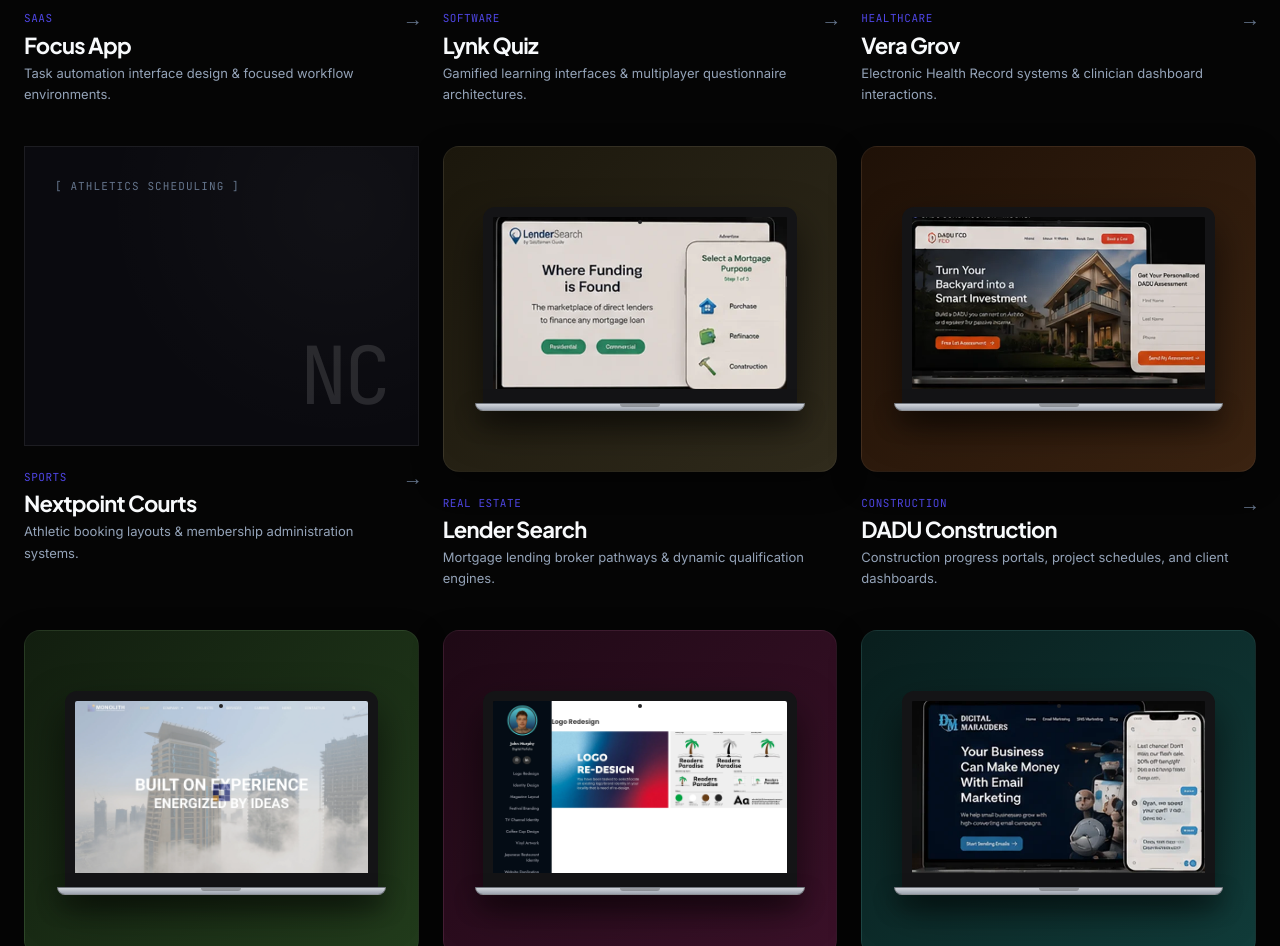
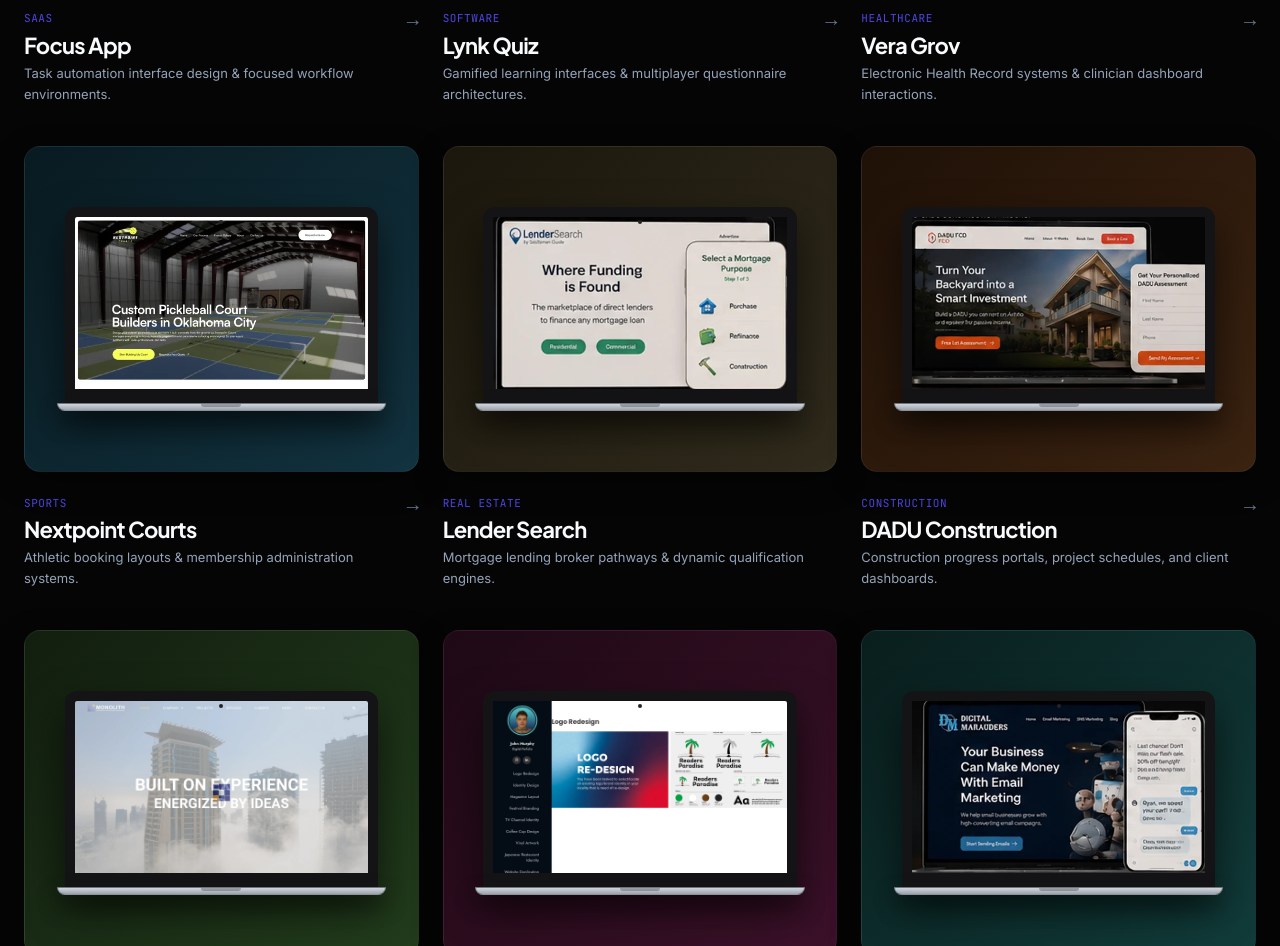
Before and after one commit to JawwadBhatti/Mv-Creatives, a plain HTML site: page work.html in a window 1280 px wide. Shown: the part 7983-8929 px from the top of the page. Drawn offline with Linux system fonts and the light colour scheme.

Commit message:
fix: integrate Nextpoint Courts mockup and update card markup in work.html

```diff
--- a/work.html
+++ b/work.html
@@ -466,12 +466,21 @@
             </a>
           </div>
 
-          <!-- Card 12: Nextpoint Courts (Sports) - EDITORIAL CARD -->
+          <!-- Card 12: Nextpoint Courts (Sports) -->
           <div class="portfolio-grid-item portfolio-card" data-category="sports" id="nextpoint-courts">
             <a href="https://www.figma.com/design/INJXBaM0pTz0l2FMqtHEhz/UI-UX-Portfolio" target="_blank" style="display: block;">
-              <div class="work-visual-box editorial-fallback-box">
-                <div class="editorial-meta">[ ATHLETICS SCHEDULING ]</div>
-                <div class="editorial-monogram">NC</div>
+              <div class="mockup-container" style="background: linear-gradient(135deg, #091a21 0%, #123340 100%); padding: 30px 12px;">
+                <div class="macbook-mockup">
+                  <div class="macbook-screen">
+                    <div class="macbook-webcam"></div>
+                    <div class="macbook-viewport">
+                      <img src="./screenshot_nextpoint_courts.webp" alt="Nextpoint Courts platform interface design" srcset="./screenshot_nextpoint_courts-480w.webp 480w, ./screenshot_nextpoint_courts-768w.webp 768w, ./screenshot_nextpoint_courts.webp 1024w" sizes="(max-width: 767px) 100vw, (max-width: 1023px) 50vw, 800px" width="1024" height="655" decoding="async" loading="lazy" >
+                    </div>
+                  </div>
+                  <div class="macbook-base">
+                    <div class="macbook-notch"></div>
+                  </div>
+                </div>
               </div>
               <div class="work-card-text">
                 <div class="title-block">
```
Also changed, not shown: screenshot_nextpoint_courts-480w.webp (added), screenshot_nextpoint_courts-768w.webp (added), screenshot_nextpoint_courts.webp (added).
